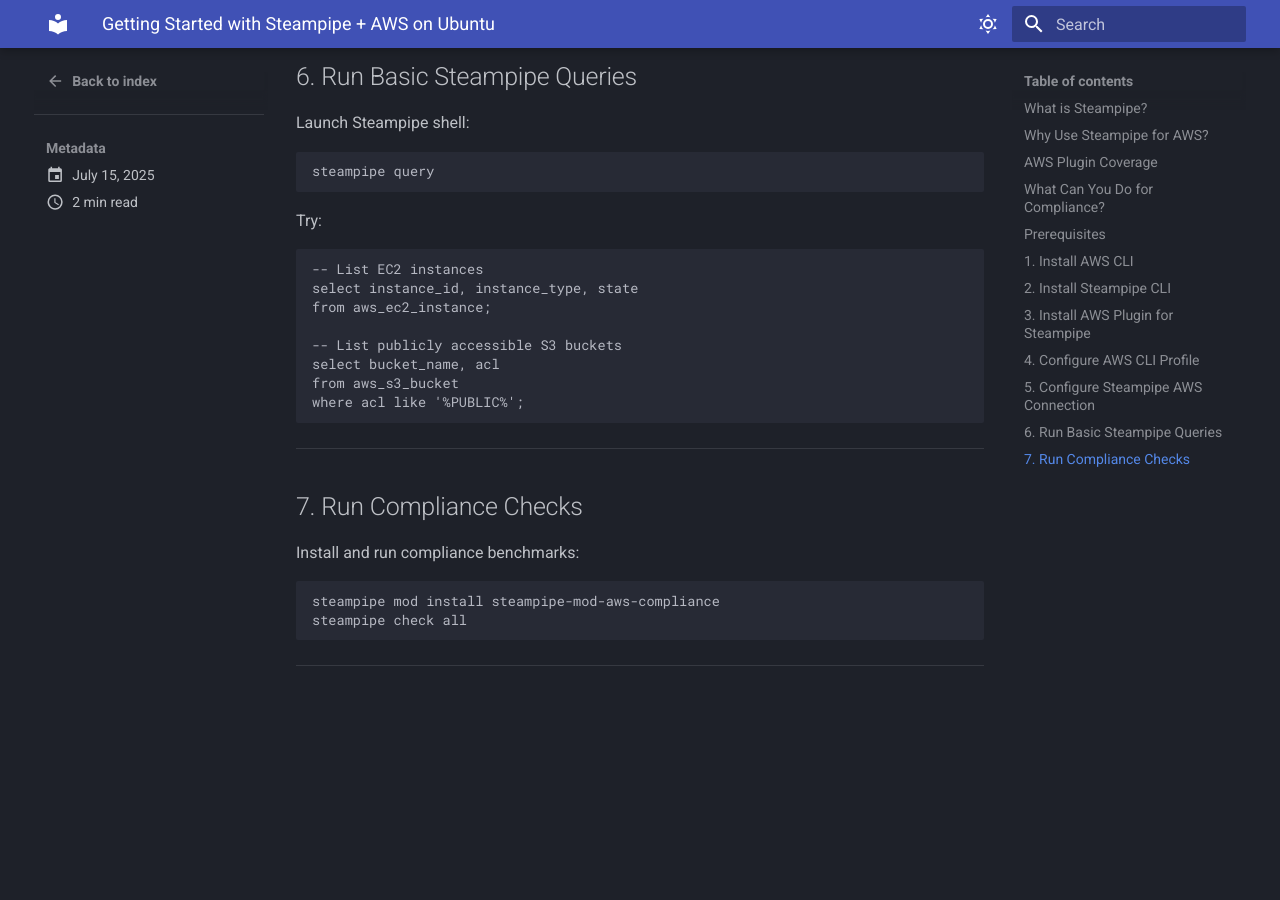
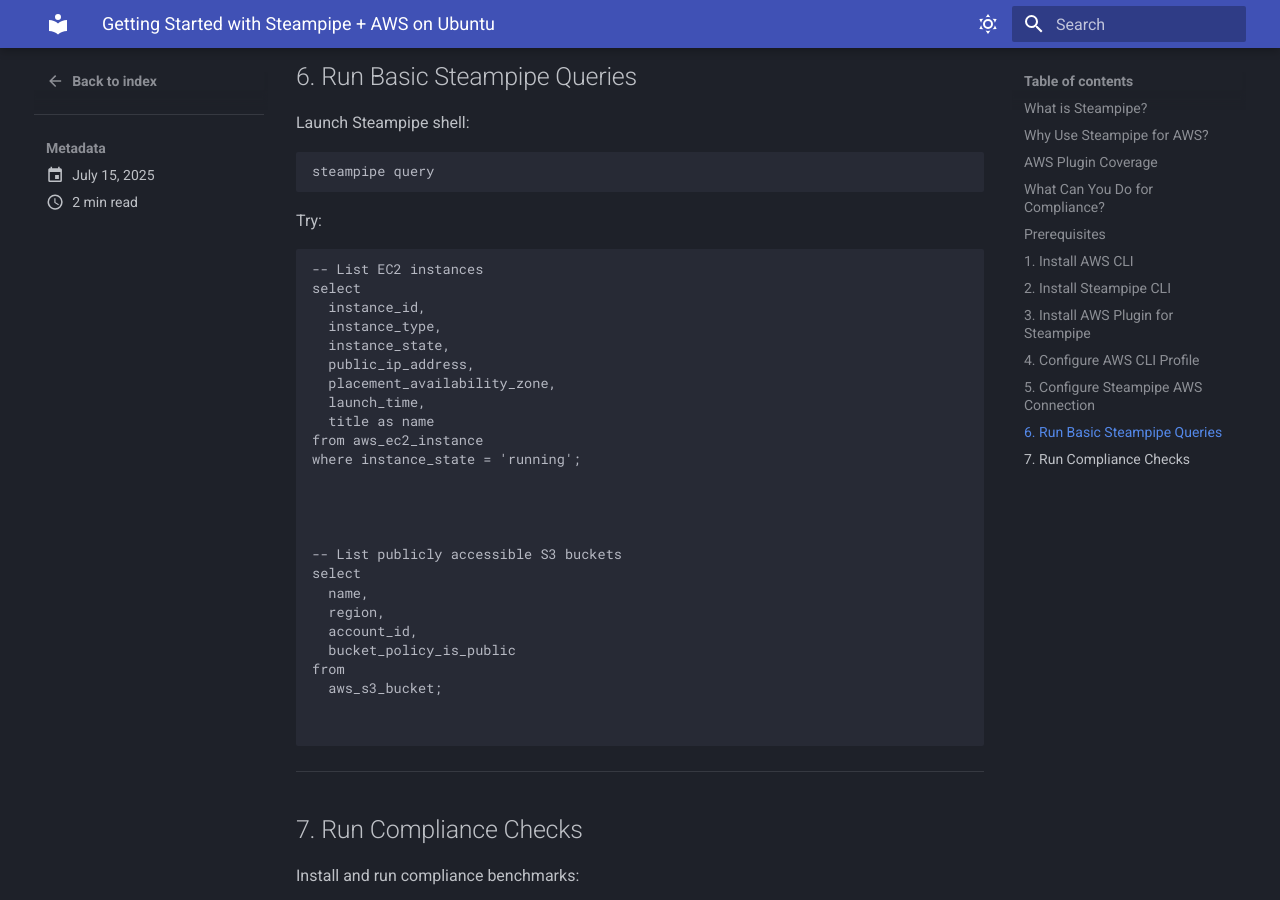
Before and after one commit to SatoriSec/blog, an MkDocs documentation site: the page built from docs/blog/posts/steampipe-aws-ubuntu.md, in a window 1280 px wide and 900 px high, scrolled down 2992 px. Built offline with MkDocs 1.6.1 and Material for MkDocs 9.7.7, drawn with Linux system fonts in a browser that asks for light colours; before the commit the page ends 3682 px from its top, so only the background shows below that.

Commit message:
github name

````diff
--- a/docs/blog/posts/steampipe-aws-ubuntu.md
+++ b/docs/blog/posts/steampipe-aws-ubuntu.md
@@ -146,13 +146,30 @@ Try:
 
 ```sql
 -- List EC2 instances
-select instance_id, instance_type, state
-from aws_ec2_instance;
+select
+  instance_id,
+  instance_type,
+  instance_state,
+  public_ip_address,
+  placement_availability_zone,
+  launch_time,
+  title as name
+from aws_ec2_instance
+where instance_state = 'running';
+
+
+
 
 -- List publicly accessible S3 buckets
-select bucket_name, acl
-from aws_s3_bucket
-where acl like '%PUBLIC%';
+select
+  name,
+  region,
+  account_id,
+  bucket_policy_is_public
+from
+  aws_s3_bucket;
+
+
 ```
 
 ---
````
Also changed, not shown: docs/blog/posts/Githubblogname.md (added, +34 -0 lines).
